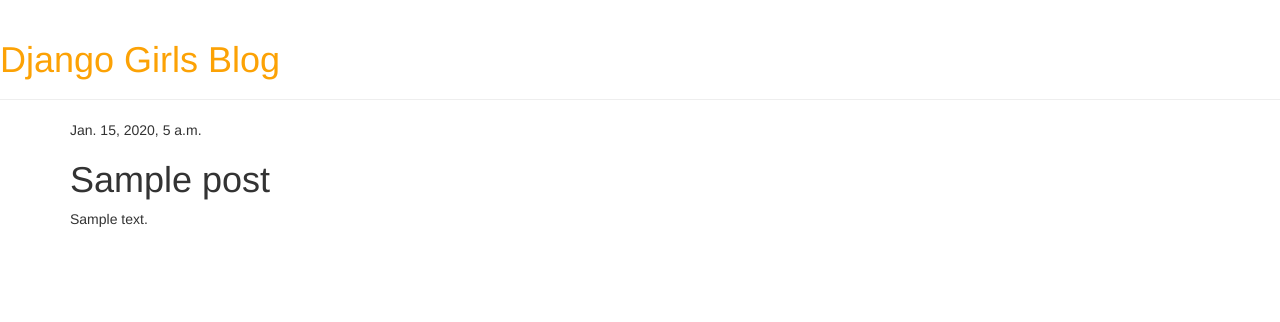
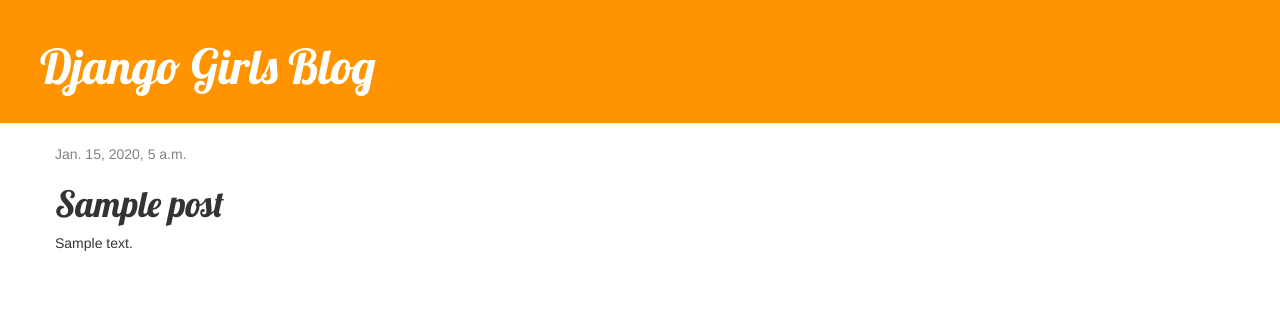
Before and after one commit to mayadavid/my-first-blog, a Django app: page /post/1/ in a window 1280 px wide. Shown: the top 322 px of the page. Run offline with Django 3.2, Linux system fonts and the light colour scheme; tables that the repository leaves empty hold one stand-in row (values such as "Sample post"); some libraries are stand-ins or nearby versions.

Commit message:
webstie style

```diff
--- a/blog/static/css/blog.css
+++ b/blog/static/css/blog.css
@@ -1,4 +1,55 @@
 h1 a {
     color: #FCA205;
+    font-family: 'Lobster';
 }
 <a href="https://en.wikipedia.org/wiki/Django" class="external_link" id="link_to_wiki_page">
+
+body {
+    padding-left: 15px;
+}
+.page-header {
+    background-color: #ff9400;
+    margin-top: 0;
+    padding: 20px 20px 20px 40px;
+}
+
+.page-header h1, .page-header h1 a, .page-header h1 a:visited, .page-header h1 a:active {
+    color: #ffffff;
+    font-size: 36pt;
+    text-decoration: none;
+}
+
+.content {
+    margin-left: 40px;
+}
+
+h1, h2, h3, h4 {
+    font-family: 'Lobster', cursive;
+}
+
+.date {
+    color: #828282;
+}
+
+.save {
+    float: right;
+}
+
+.post-form textarea, .post-form input {
+    width: 100%;
+}
+
+.top-menu, .top-menu:hover, .top-menu:visited {
+    color: #ffffff;
+    float: right;
+    font-size: 26pt;
+    margin-right: 20px;
+}
+
+.post {
+    margin-bottom: 70px;
+}
+
+.post h1 a, .post h1 a:visited {
+    color: #000000;
+}
--- a/blog/templates/blog/base.html
+++ b/blog/templates/blog/base.html
@@ -5,6 +5,7 @@
         <link rel="stylesheet" href="//maxcdn.bootstrapcdn.com/bootstrap/3.2.0/css/bootstrap.min.css">
         <link rel="stylesheet" href="//maxcdn.bootstrapcdn.com/bootstrap/3.2.0/css/bootstrap-theme.min.css">
         <link rel="stylesheet" href="{% static 'css/blog.css' %}">
+        <link href="//fonts.googleapis.com/css?family=Lobster&subset=latin,latin-ext" rel="stylesheet" type="text/css">
     </head>
     <body>
     <div class="page-header">
```
